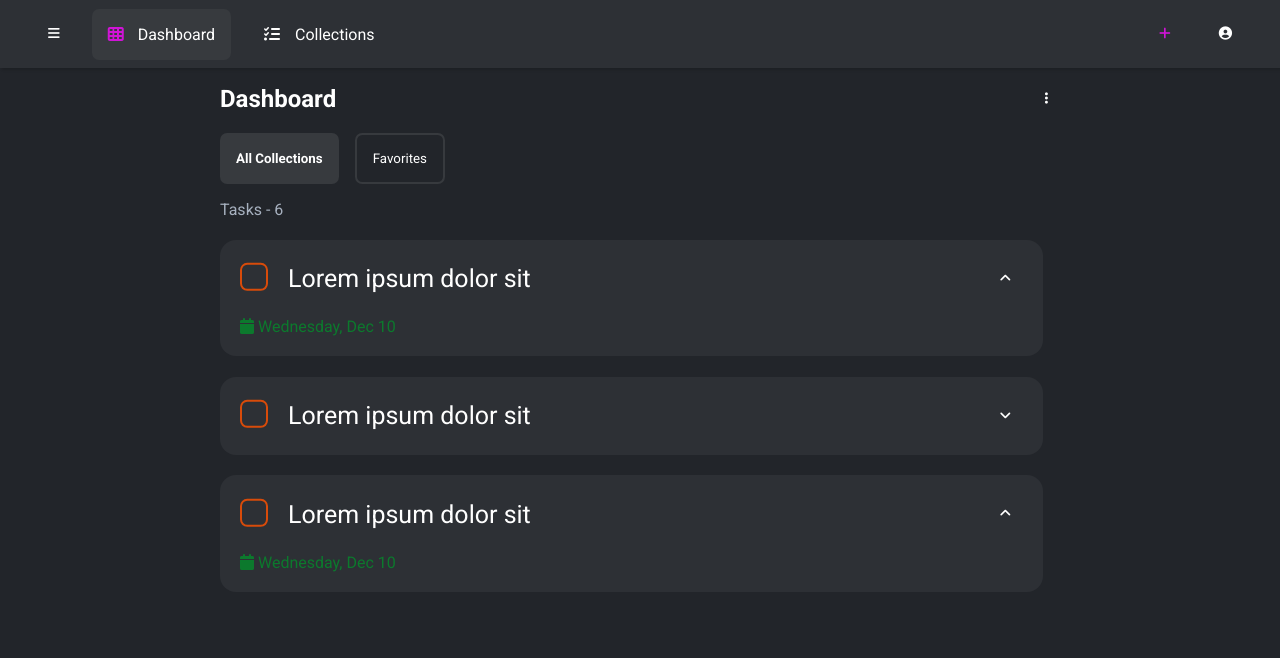
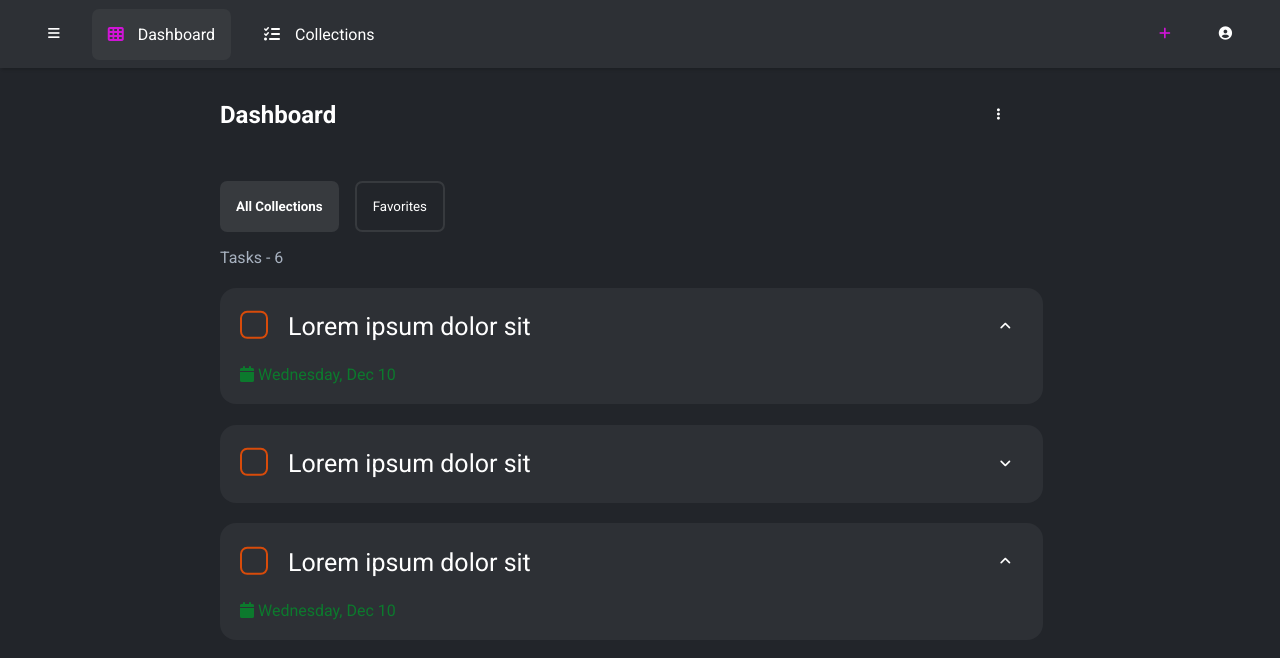
Before and after one commit to aramoh3ni/todo-app-pure, a plain HTML site: page index.html in a window 1280 px wide. Drawn offline with Linux system fonts and the light colour scheme.

Commit message:
Update style and collections files for content-header

```diff
--- a/style/collections.css
+++ b/style/collections.css
@@ -268,6 +268,8 @@ ul li a {
     display: inherit;
     justify-content: space-between;
     align-items: center;
+    margin: 1rem 3rem 2rem 0;
+
 }
 
 .content-header h2 {
--- a/style/style.css
+++ b/style/style.css
@@ -302,6 +302,7 @@ ul li a {
     display: inherit;
     justify-content: space-between;
     align-items: center;
+    margin: 1rem 3rem 2rem 0;
 }
 
 .content-header h2 {
```
